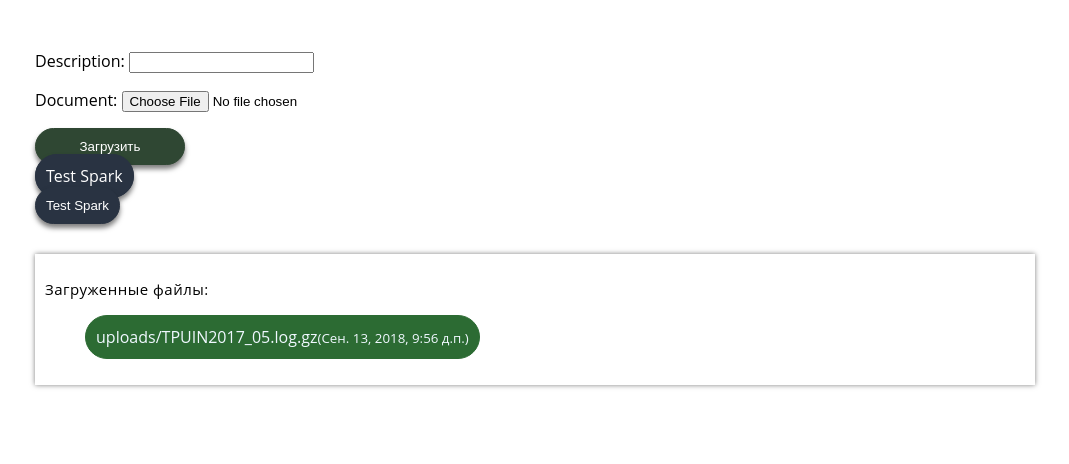
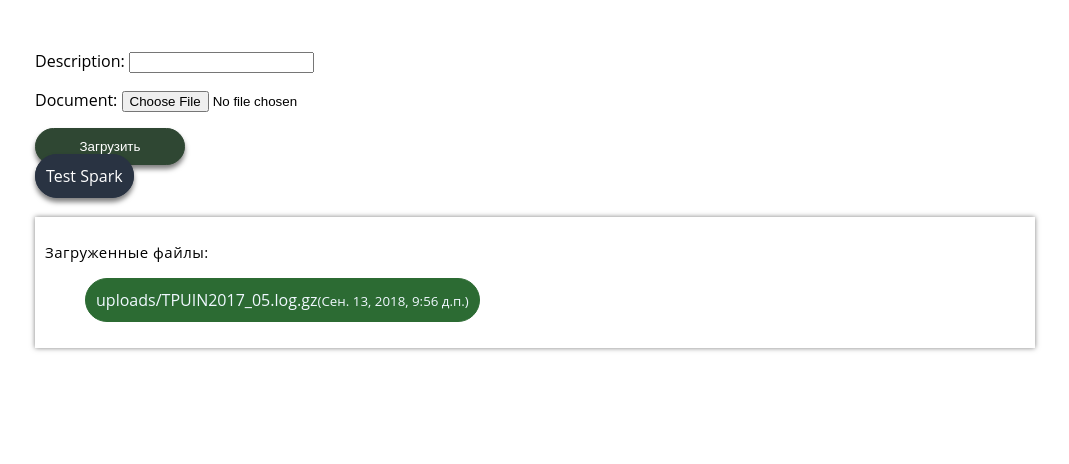
Before and after one commit to RaccoonBoyG/testproj, a Django app: page /upload/ in a window 1280 px wide. Shown: the part 86-550 px from the top of the page, without its empty margins (105-1174 px from the left). Run offline with Django 3.2, Linux system fonts and the light colour scheme; data comes from the database, SQL or seed files in the repository; parts of the project's set-up code (start-up, migrations or seed data) failed here and were passed over.

Commit message:
template

```diff
--- a/testproj/templates/upload_file.html
+++ b/testproj/templates/upload_file.html
@@ -10,11 +10,7 @@
         <button class="but up upfile" type="submit">Загрузить</button>
     </form>
 </div>
-<a class="but" href="{% url 'upload_from_spark' %}">Test Spark</a>
-<form action= '{% url "upload_from_spark" %}' method="POST">
-    {% csrf_token %}
-    <input type="submit" class="but"  value="Test Spark" id="toggle1" />
-  </form>
+<a class="but" href="{% url 'data' %}">Test Spark</a>
 <div class="upload_list">
     <h3>Загруженные файлы:</h3>
     <ul>
```
